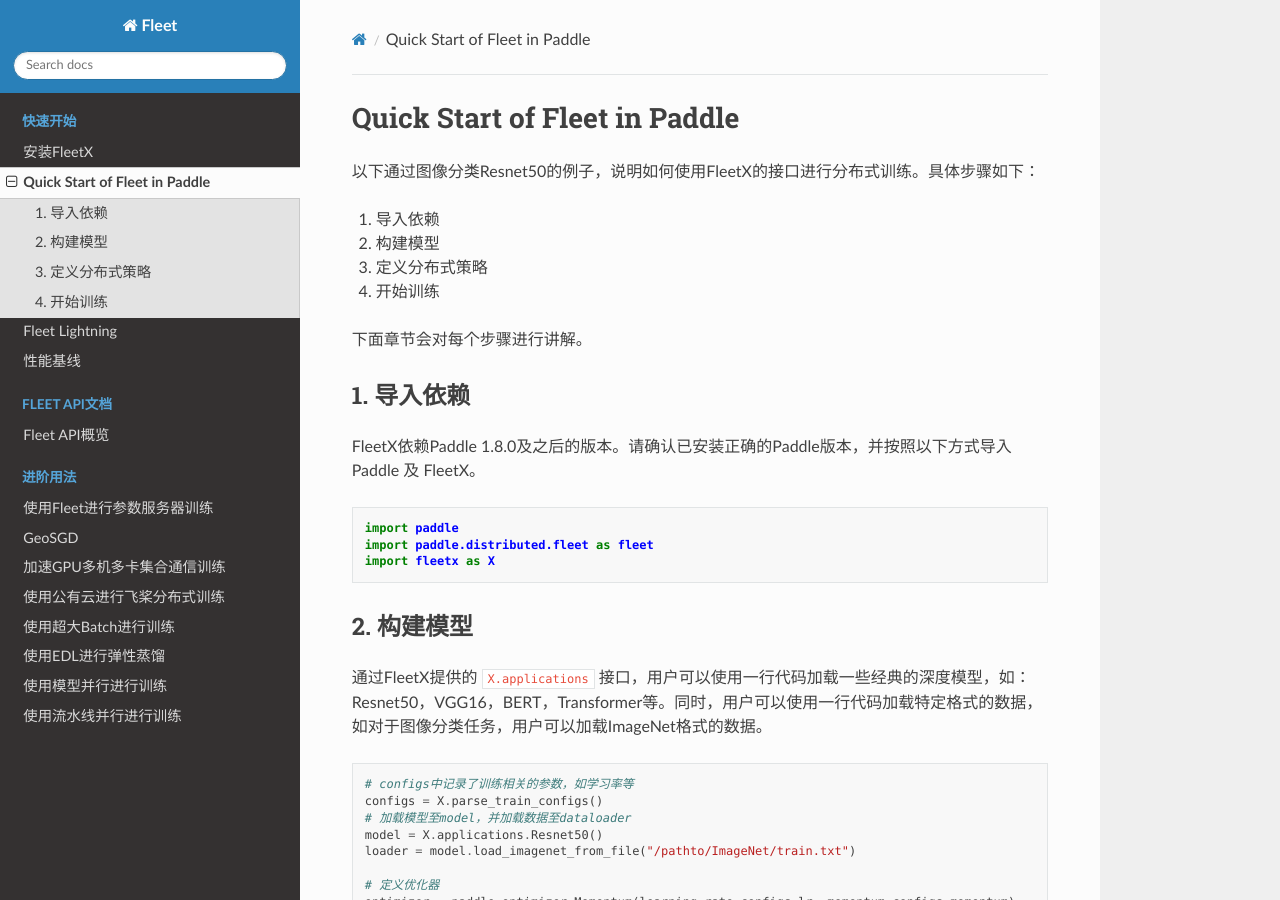
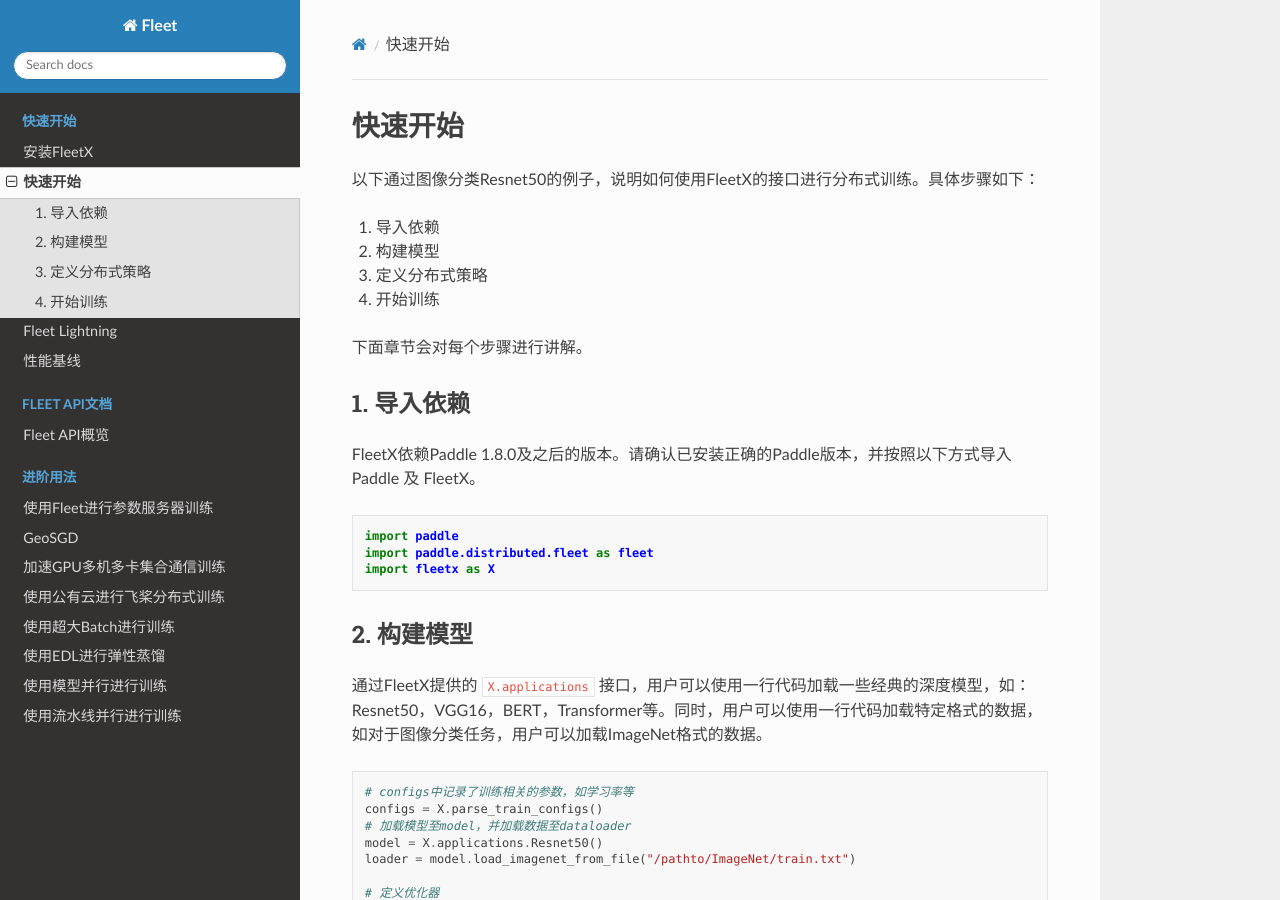
Before and after one commit to qjing666/FleetDoc, a Sphinx documentation site: the page built from docs/source/paddle_fleet/fleet_quick_start_cn.md, in a window 1280 px wide and 900 px high. Built offline with Sphinx 7.4.7 and the Read the Docs theme 2.0.0, drawn with Linux system fonts in a browser that asks for light colours; pages that are not in the unit, such as notebooks, are missing from menus.

Commit message:
update doc

```diff
--- a/docs/source/paddle_fleet/fleet_quick_start_cn.md
+++ b/docs/source/paddle_fleet/fleet_quick_start_cn.md
@@ -1,4 +1,4 @@
-## Quick Start of Fleet in Paddle
+## 快速开始
 以下通过图像分类Resnet50的例子，说明如何使用FleetX的接口进行分布式训练。具体步骤如下：
 
 1. 导入依赖
```
